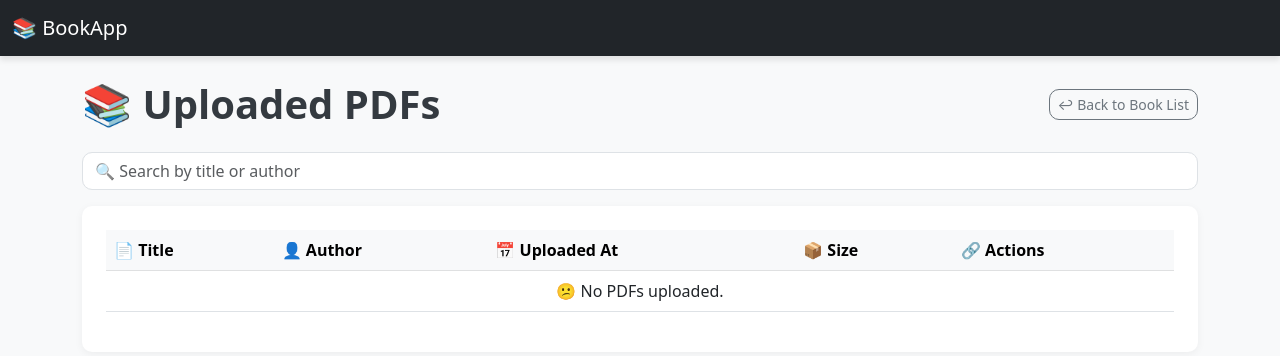
After one commit to nisma-m/django-samples, a Django app: page /pdfs/ in a window 1280 px wide. The commit adds this page. Shown: the top 356 px of the page. Run offline with Django 4.2, Linux system fonts and the light colour scheme; data that the repository does not hold is empty.

Commit message:
Update PDF delete view and template, added back button

```diff
--- a/Bookapp/settings.py
+++ b/Bookapp/settings.py
@@ -122,3 +122,7 @@ STATIC_URL = 'static/'
 # https://docs.djangoproject.com/en/4.2/ref/settings/#default-auto-field
 
 DEFAULT_AUTO_FIELD = 'django.db.models.BigAutoField'
+
+
+MEDIA_URL = '/media/'
+MEDIA_ROOT = BASE_DIR / 'media'
--- a/Bookapp/urls.py
+++ b/Bookapp/urls.py
@@ -16,8 +16,12 @@ Including another URLconf
 """
 from django.contrib import admin
 from django.urls import path,include
+from django.conf import settings
+from django.conf.urls.static import static
 
 urlpatterns = [
     path('admin/', admin.site.urls),
     path("",include('app.urls'))
 ]
+
+urlpatterns += static(settings.MEDIA_URL, document_root=settings.MEDIA_ROOT)
--- /dev/null
+++ b/app/templates/pdf_list.html
@@ -0,0 +1,47 @@
+{% extends 'base.html' %}
+{% block title %}PDF Library{% endblock %}
+{% block content %}
+<h1 class="mb-4 d-flex justify-content-between align-items-center">
+  📚 Uploaded PDFs
+  <a href="{% url 'book_list' %}" class="btn btn-outline-secondary btn-sm">↩ Back to Book List</a>
+</h1>
+
+<form method="get" class="mb-3">
+  <input type="text" name="q" class="form-control" placeholder="🔍 Search by title or author" value="{{ request.GET.q }}">
+</form>
+
+<div class="card p-4">
+  <table class="table table-hover">
+    <thead class="table-light">
+      <tr>
+        <th>📄 Title</th>
+        <th>👤 Author</th>
+        <th>📅 Uploaded At</th>
+        <th>📦 Size</th>
+        <th>🔗 Actions</th>
+      </tr>
+    </thead>
+    <tbody>
+      {% for pdf in pdfs %}
+      <tr>
+        <td>{{ pdf.title }}</td>
+        <td>{{ pdf.author }}</td>
+        <td>{{ pdf.uploaded_at|date:"Y-m-d H:i" }}</td>
+        <td>
+          {% with pdf.pdf_file.size|filesizeformat as size %}
+            {{ size }}
+          {% endwith %}
+        </td>
+        <td>
+          <a href="{{ pdf.pdf_file.url }}" class="btn btn-sm btn-info" target="_blank">📖 View</a>
+          <a href="{{ pdf.pdf_file.url }}" class="btn btn-sm btn-success" download>⬇️ Download</a>
+          <a href="{% url 'pdf_delete' pdf.id %}" class="btn btn-sm btn-danger">🗑️ Delete</a>
+        </td>
+      </tr>
+      {% empty %}
+      <tr><td colspan="5" class="text-center">😕 No PDFs uploaded.</td></tr>
+      {% endfor %}
+    </tbody>
+  </table>
+</div>
+{% endblock %}
--- a/app/urls.py
+++ b/app/urls.py
@@ -10,4 +10,8 @@ urlpatterns = [
     path('borrow/', views.borrow_book, name='borrow_book'),
     path('borrowings/', views.borrower_list, name='borrower_list'),
     path('borrow/return/<int:pk>/', views.mark_returned, name='mark_returned'),
+    path('upload/', views.upload_pdf, name='pdf_upload'),
+    path('pdfs/', views.pdf_list, name='pdf_list'),
+    path('pdfs/delete/<int:pk>/', views.pdf_delete, name='pdf_delete'),
+
 ]
--- a/app/views.py
+++ b/app/views.py
@@ -1,6 +1,7 @@
 from django.shortcuts import render, get_object_or_404, redirect
-from .models import Book, Author, Borrower
-from .forms import BookForm, BorrowerForm
+from django.urls import reverse
+from .models import Book, Author, Borrower , PDFBook
+from .forms import BookForm, BorrowerForm,PDFBookForm
 from datetime import date
 from django.db.models import Q
 
@@ -56,12 +57,21 @@ def book_update(request, pk):
 
 
 # 🗑️ Delete Book
+# def book_delete(request, pk):
+#     book = get_object_or_404(Book, pk=pk)
+#     if request.method == 'POST':
+#         book.delete()
+#         return redirect('book_list')
+#     return render(request, 'book_confirm_delete.html', {'book': book})
 def book_delete(request, pk):
     book = get_object_or_404(Book, pk=pk)
     if request.method == 'POST':
         book.delete()
         return redirect('book_list')
-    return render(request, 'book_confirm_delete.html', {'book': book})
+    return render(request, 'confirm_delete.html', {
+        'object': book,
+        'cancel_url': reverse('book_list')
+    })
 
 
 # 👤 Author Detail Page
@@ -108,3 +118,34 @@ def mark_returned(request, pk):
     borrower.return_date = date.today()  # Automatically set return date here
     borrower.save()
     return redirect('borrower_list')
+
+def upload_pdf(request):
+    if request.method == 'POST':
+        form = PDFBookForm(request.POST, request.FILES)
+        if form.is_valid():
+            form.save()
+            return redirect('pdf_list')
+    else:
+        form = PDFBookForm()
+    return render(request, 'pdf_upload.html', {'form': form})
+
+
+def pdf_list(request):
+    query = request.GET.get('q')
+    pdfs = PDFBook.objects.all()
+
+    if query:
+        pdfs = pdfs.filter(title__icontains=query) | pdfs.filter(author__icontains=query)
+
+    return render(request, 'pdf_list.html', {'pdfs': pdfs})
+
+def pdf_delete(request, pk):
+    pdf = get_object_or_404(PDFBook, pk=pk)
+    if request.method == 'POST':
+        pdf.pdf_file.delete()
+        pdf.delete()
+        return redirect('pdf_list')
+    return render(request, 'confirm_delete.html', {
+        'object': pdf,
+        'cancel_url': reverse('pdf_list')
+    })
```
Also changed, not shown: app/forms.py (+6 -1 lines), app/models.py (+10 -0 lines), app/templates/book_confirm_delete.html (deleted, +0 -13 lines), app/templates/book_list.html (+9 -4 lines), app/templates/confirm_delete.html (added, +15 -0 lines), app/templates/pdf_upload.html (added, +13 -0 lines), app/migrations/0005_pdfbook.py (added), app/templates/borrow_list.html (line endings or trailing spaces), 2 other files.
